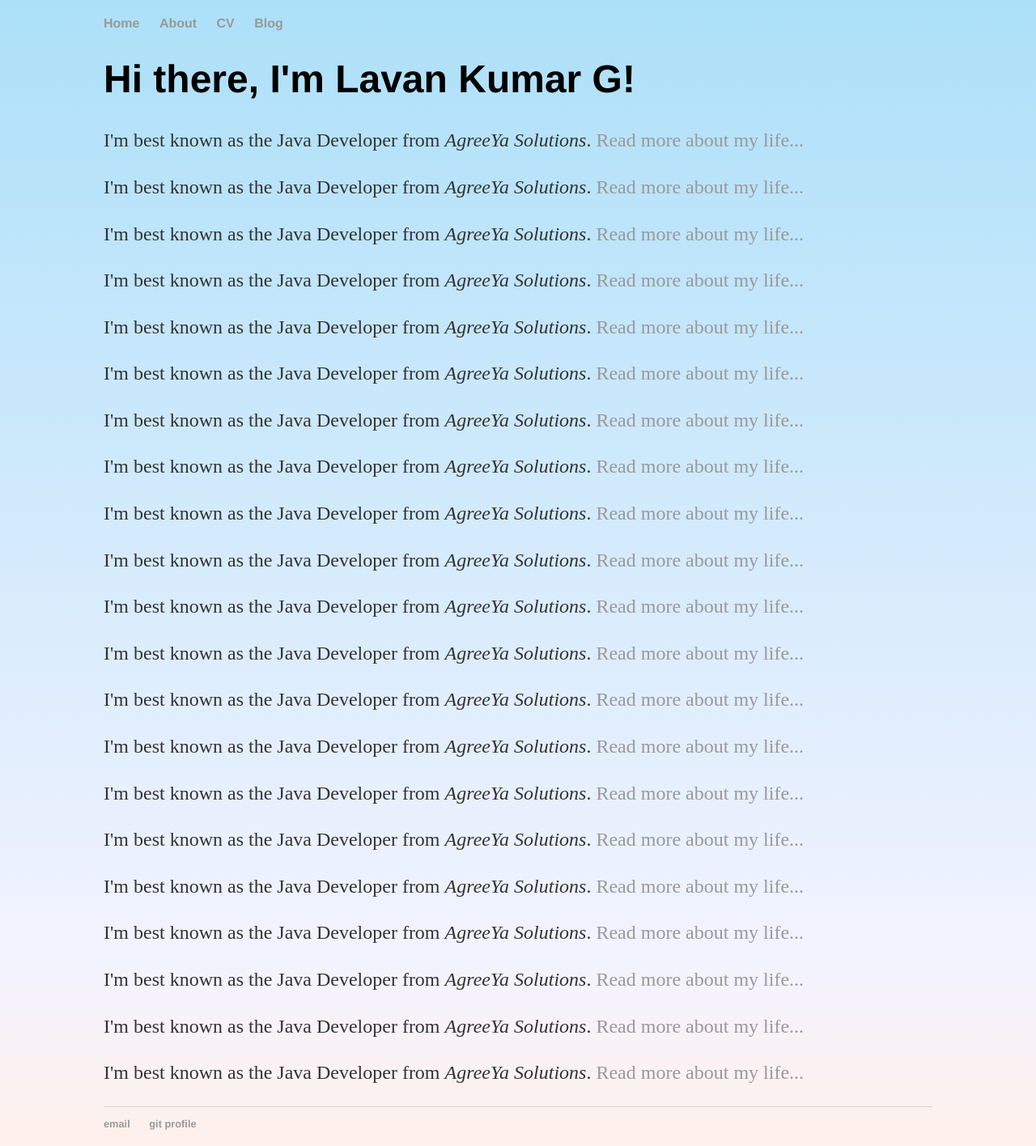
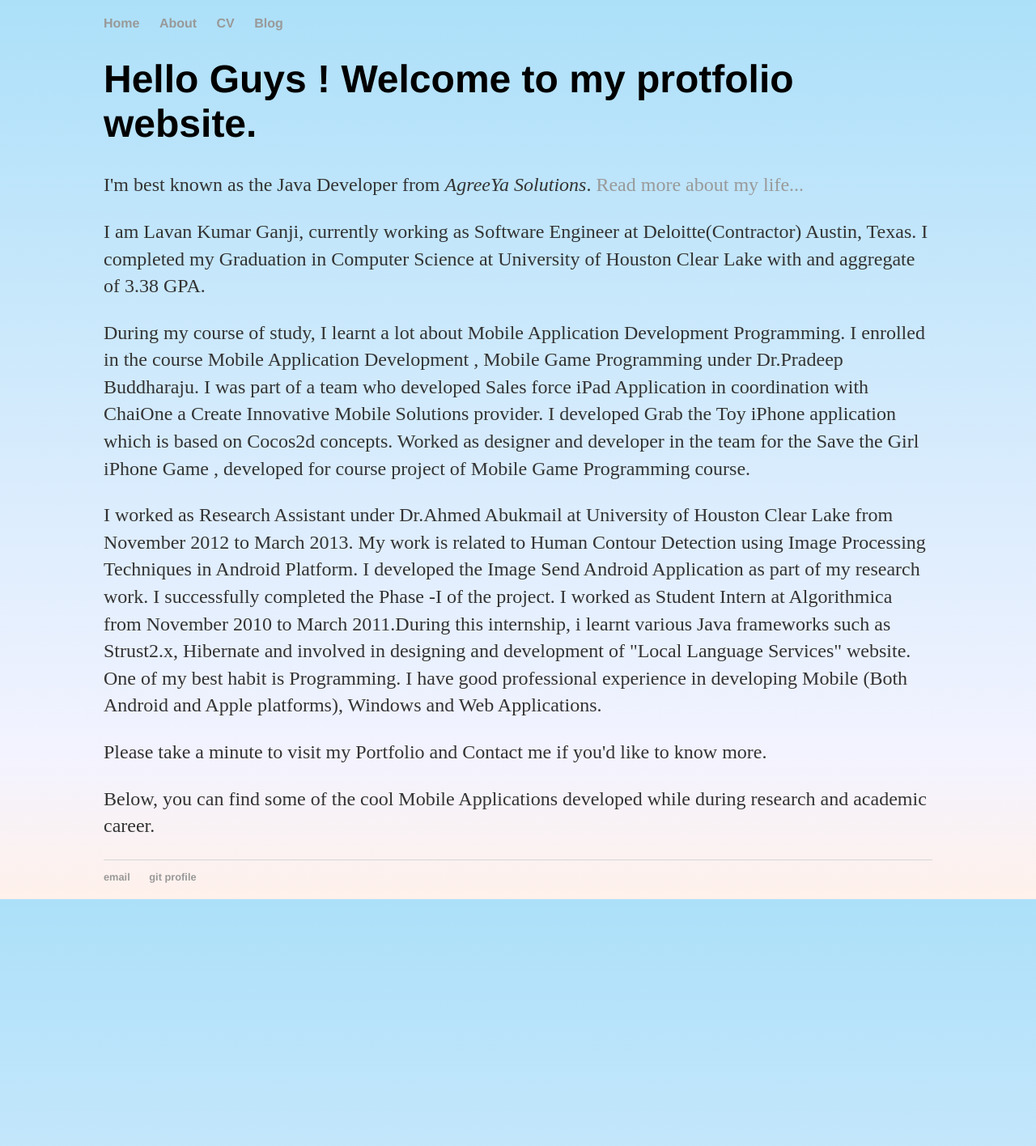
Before and after one commit to lavanganji/lavanganji.github.io, a Jekyll site: the page built from index.html, in a window 1280 px wide. Shown: the whole page at 81% size. Built offline with Jekyll 4.4.1, drawn with Linux system fonts in a browser that asks for light colours.

Commit message:
Update index.html

```diff
--- a/index.html
+++ b/index.html
@@ -3,26 +3,20 @@
 title: Lavan Ganji, Software Engineer
 ---
 <div class="blurb">
-	<h1>Hi there, I'm Lavan Kumar G!</h1>
+	<h1>Hello Guys ! Welcome to my protfolio website.</h1>
 	<p>I'm best known as the Java Developer from <em>AgreeYa Solutions</em>. <a href="/about">Read more about my life...</a></p>
-	<p>I'm best known as the Java Developer from <em>AgreeYa Solutions</em>. <a href="/about">Read more about my life...</a></p>
-	<p>I'm best known as the Java Developer from <em>AgreeYa Solutions</em>. <a href="/about">Read more about my life...</a></p>
-	<p>I'm best known as the Java Developer from <em>AgreeYa Solutions</em>. <a href="/about">Read more about my life...</a></p>
-	<p>I'm best known as the Java Developer from <em>AgreeYa Solutions</em>. <a href="/about">Read more about my life...</a></p>
-	<p>I'm best known as the Java Developer from <em>AgreeYa Solutions</em>. <a href="/about">Read more about my life...</a></p>
-	<p>I'm best known as the Java Developer from <em>AgreeYa Solutions</em>. <a href="/about">Read more about my life...</a></p>
-	<p>I'm best known as the Java Developer from <em>AgreeYa Solutions</em>. <a href="/about">Read more about my life...</a></p>
-	<p>I'm best known as the Java Developer from <em>AgreeYa Solutions</em>. <a href="/about">Read more about my life...</a></p>
-	<p>I'm best known as the Java Developer from <em>AgreeYa Solutions</em>. <a href="/about">Read more about my life...</a></p>
-	<p>I'm best known as the Java Developer from <em>AgreeYa Solutions</em>. <a href="/about">Read more about my life...</a></p>
-	<p>I'm best known as the Java Developer from <em>AgreeYa Solutions</em>. <a href="/about">Read more about my life...</a></p>
-	<p>I'm best known as the Java Developer from <em>AgreeYa Solutions</em>. <a href="/about">Read more about my life...</a></p>
-	<p>I'm best known as the Java Developer from <em>AgreeYa Solutions</em>. <a href="/about">Read more about my life...</a></p>
-	<p>I'm best known as the Java Developer from <em>AgreeYa Solutions</em>. <a href="/about">Read more about my life...</a></p>
-	<p>I'm best known as the Java Developer from <em>AgreeYa Solutions</em>. <a href="/about">Read more about my life...</a></p>
-	<p>I'm best known as the Java Developer from <em>AgreeYa Solutions</em>. <a href="/about">Read more about my life...</a></p>
-	<p>I'm best known as the Java Developer from <em>AgreeYa Solutions</em>. <a href="/about">Read more about my life...</a></p>
-	<p>I'm best known as the Java Developer from <em>AgreeYa Solutions</em>. <a href="/about">Read more about my life...</a></p>
-	<p>I'm best known as the Java Developer from <em>AgreeYa Solutions</em>. <a href="/about">Read more about my life...</a></p>
-	<p>I'm best known as the Java Developer from <em>AgreeYa Solutions</em>. <a href="/about">Read more about my life...</a></p>
+	<p>I am Lavan Kumar Ganji, currently working as Software Engineer at Deloitte(Contractor) Austin, Texas.
+	   I completed my Graduation in Computer Science at University of Houston Clear Lake with and aggregate of 3.38 GPA.  </p>
+	<p> During my course of study, I learnt a lot about Mobile Application Development Programming.
+            I enrolled in the course Mobile Application Development , Mobile Game Programming under Dr.Pradeep Buddharaju.
+	    I was part of a team who developed Sales force iPad Application in coordination with ChaiOne
+	    a Create Innovative Mobile Solutions provider. I developed Grab the Toy iPhone application which is based on Cocos2d concepts.
+	    Worked as designer and developer in the team for the Save the Girl iPhone Game , developed for course project of Mobile Game Programming course.</p>
+
+	<p> I worked as Research Assistant under Dr.Ahmed Abukmail at University of Houston Clear Lake from November 2012 to March 2013. My work is related to Human Contour Detection using Image Processing Techniques in Android Platform. I developed the Image Send Android Application as part of my research work. I successfully completed the Phase -I of the project.
+I worked as Student Intern at Algorithmica from November 2010 to March 2011.During this internship, i learnt various Java frameworks such as Strust2.x, Hibernate and involved in designing and development of "Local Language Services" website.
+One of my best habit is Programming. I have good professional experience in developing Mobile (Both Android and Apple platforms), Windows and Web Applications.</p>
+	<p>Please take a minute to visit my Portfolio and Contact me if you'd like to know more.</p>
+<p>Below, you can find some of the cool Mobile Applications developed while during research and academic career.</p>
+
 </div><!-- /.blurb -->
```
